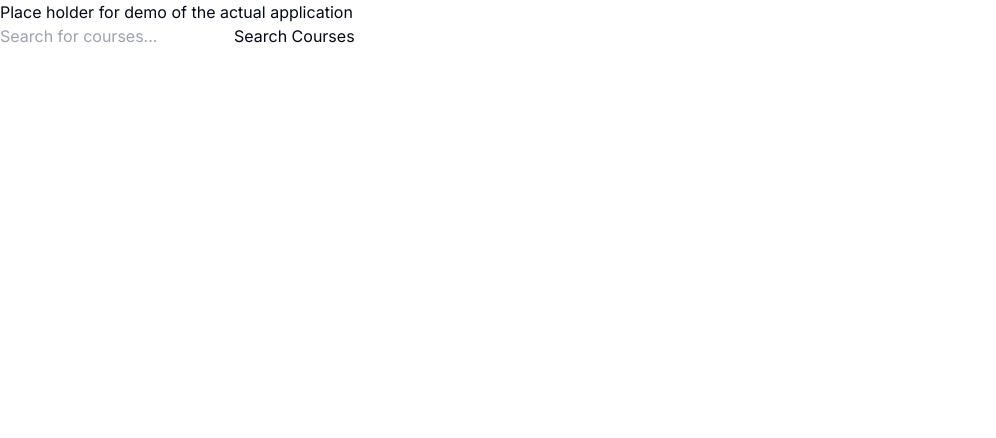
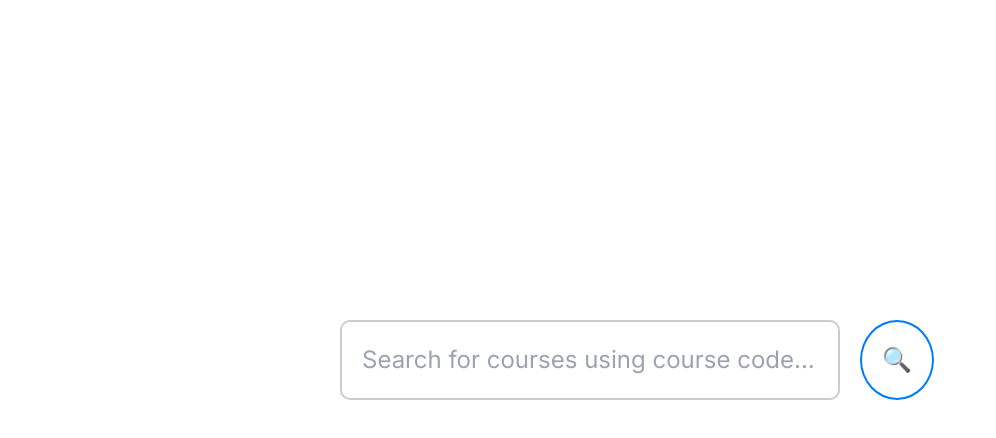
Before and after one commit to RemiGardette/ME2073, a Next.js app: page /Demo/Courses in a window 1280 px wide. Shown: the top 438 px of the page, without its empty margins (0-996 px from the left). Built offline with nearby package versions, Linux system fonts and the light colour scheme.

Commit message:
better toolbar and demo page

```diff
--- a/app/Demo/Courses/page.tsx
+++ b/app/Demo/Courses/page.tsx
@@ -4,8 +4,12 @@ import CourseResarchToolbar from '@/components/ui/coursetoolbar';
 
 const DemoPage = () => {
     return (
-        <div>
-            <h1>Place holder for demo of the actual application</h1>
+        <div style={{
+            display: 'flex',
+            justifyContent: 'center',
+            alignItems: 'center',
+            minHeight: '100vh', // Adjust height as needed
+        }}>
             <CourseResarchToolbar />
         </div>
     );
--- a/components/ui/coursetoolbar.tsx
+++ b/components/ui/coursetoolbar.tsx
@@ -1,17 +1,15 @@
 // CourseResearchToolbar.tsx
 "use client";
-
-// components/ui/CourseResearchToolbar.tsx
 import React, { useState } from 'react';
 import axios from 'axios';
 
 const CourseResearchToolbar: React.FC = () => {
-    const [courseCode, setCourseCode] = useState<string>(''); // Initialize courseCode state
-    const [courseInfo, setCourseInfo] = useState<any>(null); // Initialize courseInfo state
-    const [error, setError] = useState<string>(''); // Initialize error state
+    const [courseCode, setCourseCode] = useState<string>('');
+    const [courseInfo, setCourseInfo] = useState<any>(null);
+    const [error, setError] = useState<string>('');
 
     const handleInputChange = (event: React.ChangeEvent<HTMLInputElement>) => {
-        setCourseCode(event.target.value); // Update courseCode state on input change
+        setCourseCode(event.target.value);
     };
 
     const handleSearch = async () => {
@@ -19,32 +17,56 @@ const CourseResearchToolbar: React.FC = () => {
             if (!courseCode) {
                 throw new Error('Course code cannot be empty');
             }
-            const response = await axios.get(`/api/course?code=${courseCode}`); // Fetch course information
-            setCourseInfo(response.data); // Update courseInfo state with response data
-            setError(''); // Clear any previous error message
+            const response = await axios.get(`/api/course?code=${courseCode}`);
+            setCourseInfo(response.data);
+            setError('');
         } catch (error) {
             console.error('Error fetching course information:', error);
-            setCourseInfo(null); // Clear courseInfo state
-            setError('Error fetching course information'); // Set error message
+            setCourseInfo(null);
+            setError('Error fetching course information');
         }
     };
 
     const handleKeyPress = (event: React.KeyboardEvent<HTMLInputElement>) => {
         if (event.key === 'Enter') {
-            handleSearch(); // Trigger search when Enter key is pressed
+            handleSearch();
         }
     };
 
     return (
-        <div>
+        <div className="toolbar-container" style={{ height: '160px', width: '600px' }}> {/* Doubled height and width */}
             <input
                 type="text"
-                placeholder="Search for courses..."
+                placeholder="Search for courses using course code..."
                 value={courseCode}
                 onChange={handleInputChange}
                 onKeyPress={handleKeyPress}
+                style={{
+                    padding: '20px', /* Doubled padding for increased size */
+                    fontSize: '24px', /* Doubled font size for increased size */
+                    marginRight: '20px', /* Doubled margin for increased size */
+                    borderRadius: '10px', /* Doubled border radius for increased size */
+                    border: '2px solid #ccc', /* Doubled border width for increased size */
+                    width: '500px', /* Doubled width */
+                }}
             />
-            <button onClick={handleSearch}>Search Courses</button>
+            <button
+                onClick={handleSearch}
+                style={{
+                    padding: '20px', /* Doubled padding for increased size */
+                    fontSize: '24px', /* Doubled font size for increased size */
+                    borderRadius: '50%', /* Doubled border radius for increased size */
+                    border: '2px solid #007bff', /* Doubled border width for increased size */
+                    backgroundColor: 'transparent',
+                    color: '#007bff',
+                    cursor: 'pointer',
+                    transition: 'border-color 0.3s ease',
+                }}
+                onMouseEnter={(e) => e.currentTarget.style.borderColor = '#000'}
+                onMouseLeave={(e) => e.currentTarget.style.borderColor = '#007bff'}
+            >
+                &#128269; {/* Unicode for magnifying glass */}
+            </button>
             {courseInfo && (
                 <div>
                     <h2>Course Information</h2>
@@ -54,6 +76,6 @@ const CourseResearchToolbar: React.FC = () => {
             {error && <p>{error}</p>}
         </div>
     );
-};
+}
 
 export default CourseResearchToolbar;
```
